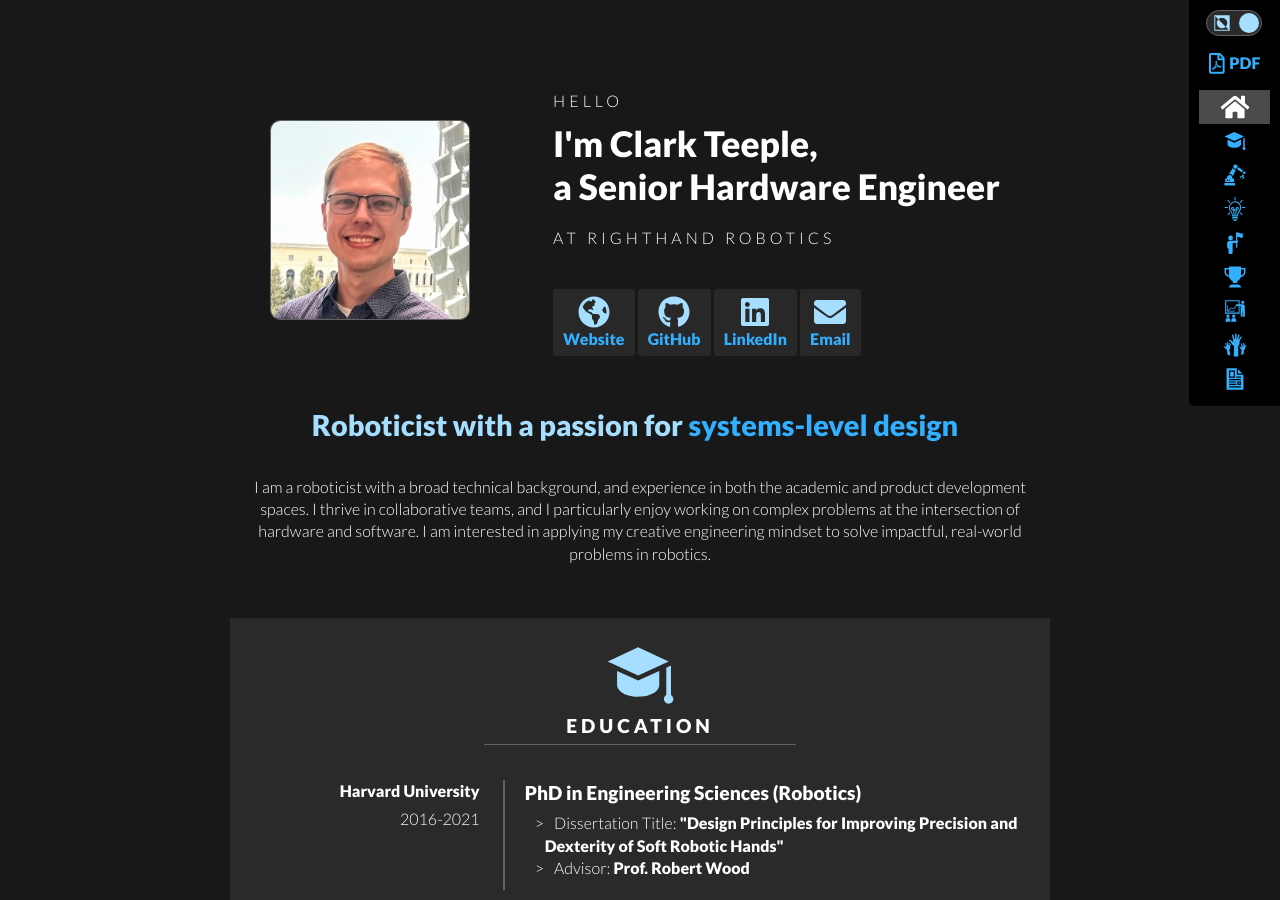
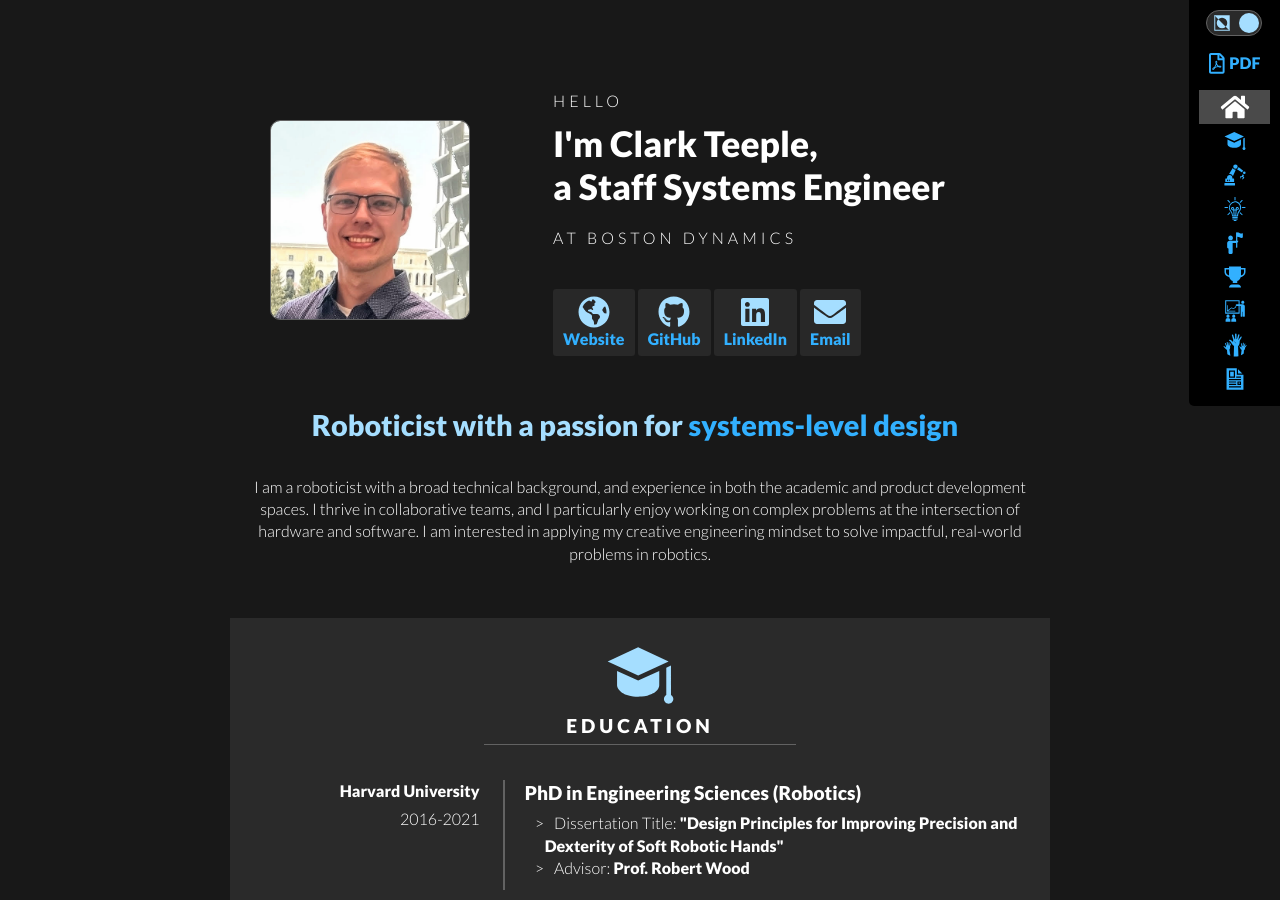
Before and after one commit to cbteeple/cbteeple.github.io, a Jekyll site: the page built from index.html, in a window 1280 px wide and 900 px high. Built offline with Jekyll 4.4.1, drawn with Linux system fonts in a browser that asks for light colours; nearby versions of some CDN libraries; some of the changed text lies outside the part shown.

Commit message:
Update _config.yml

```diff
--- a/_config.yml
+++ b/_config.yml
@@ -9,8 +9,8 @@
 url: "" #"https://cbteeple.github.io"
 bg-image: blue_drawing.jpg
 name: Clark Teeple
-job: Senior Hardware Engineer
-location: RightHand Robotics
+job: Staff Systems Engineer
+location: Boston Dynamics
 interests: Robotics
 # twitter_username:
 github_username:  cbteeple
```
